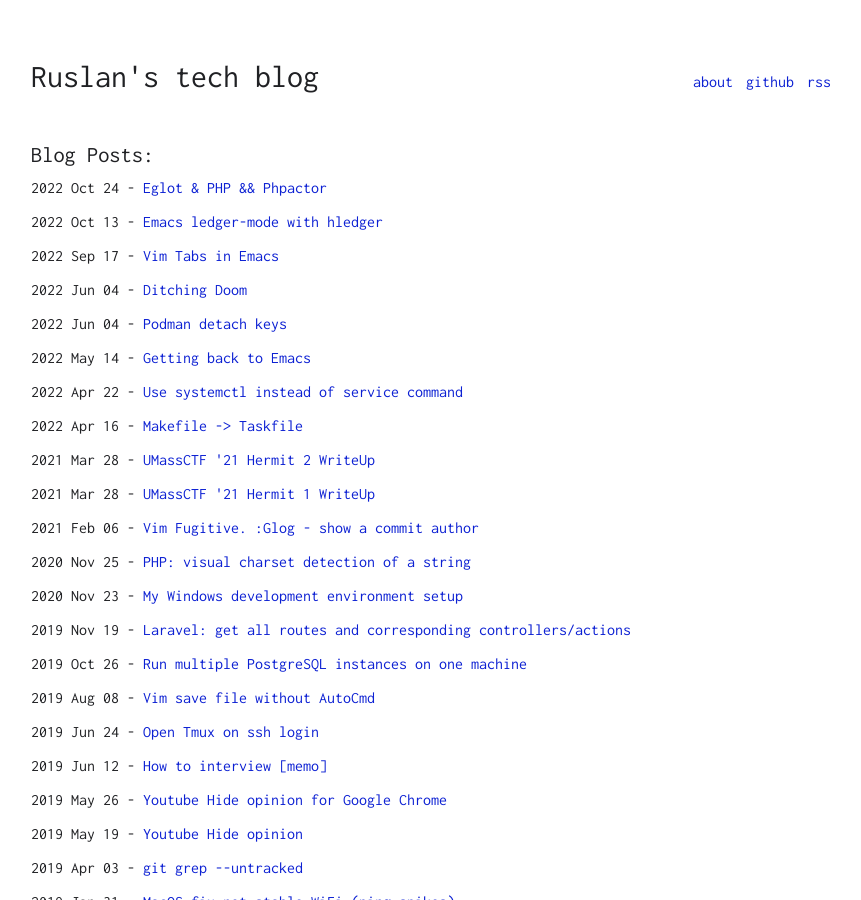
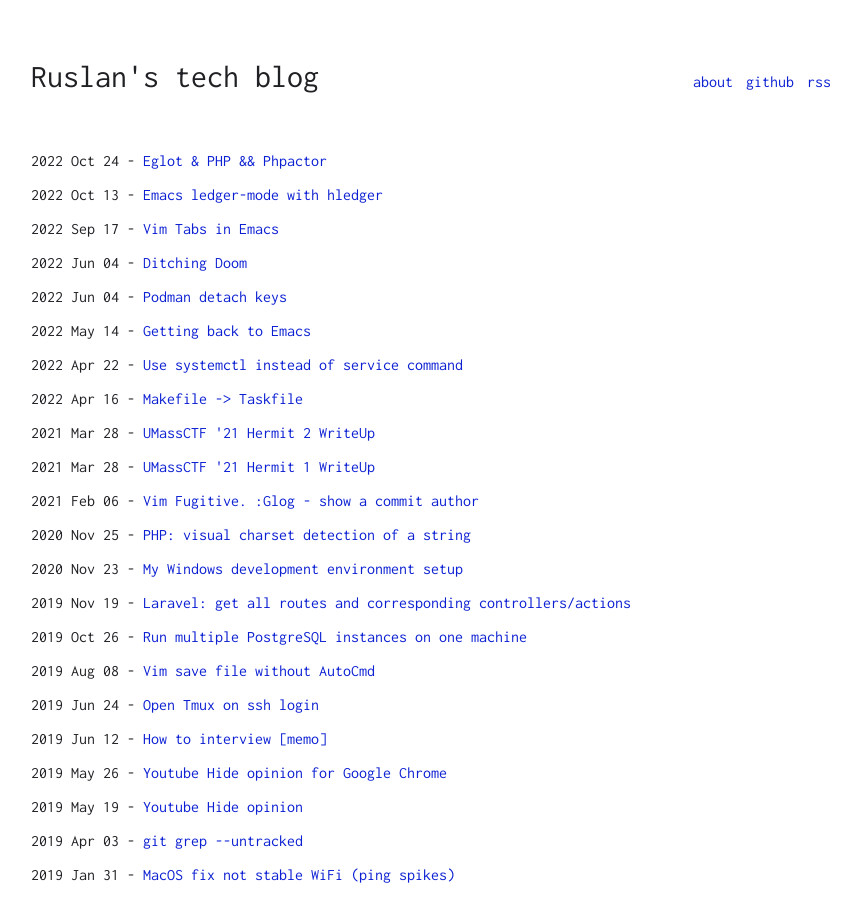
Before and after one commit to krydos/blog, a Jekyll site: the page built from index.html, in a window 1280 px wide and 900 px high. Shown: the whole window, without its empty margins (209-1070 px from the left). Built offline with Jekyll 4.4.1, drawn with Linux system fonts in a browser that asks for light colours.

Commit message:
"Blog posts" header is redundant

```diff
--- a/index.html
+++ b/index.html
@@ -6,7 +6,6 @@ layout: default
 
 
 <div role="main" class="blog">
-  <h1>Blog Posts:</h1>
   <ul>
     {% for post in site.posts %}
     <li class="post-item">
```
